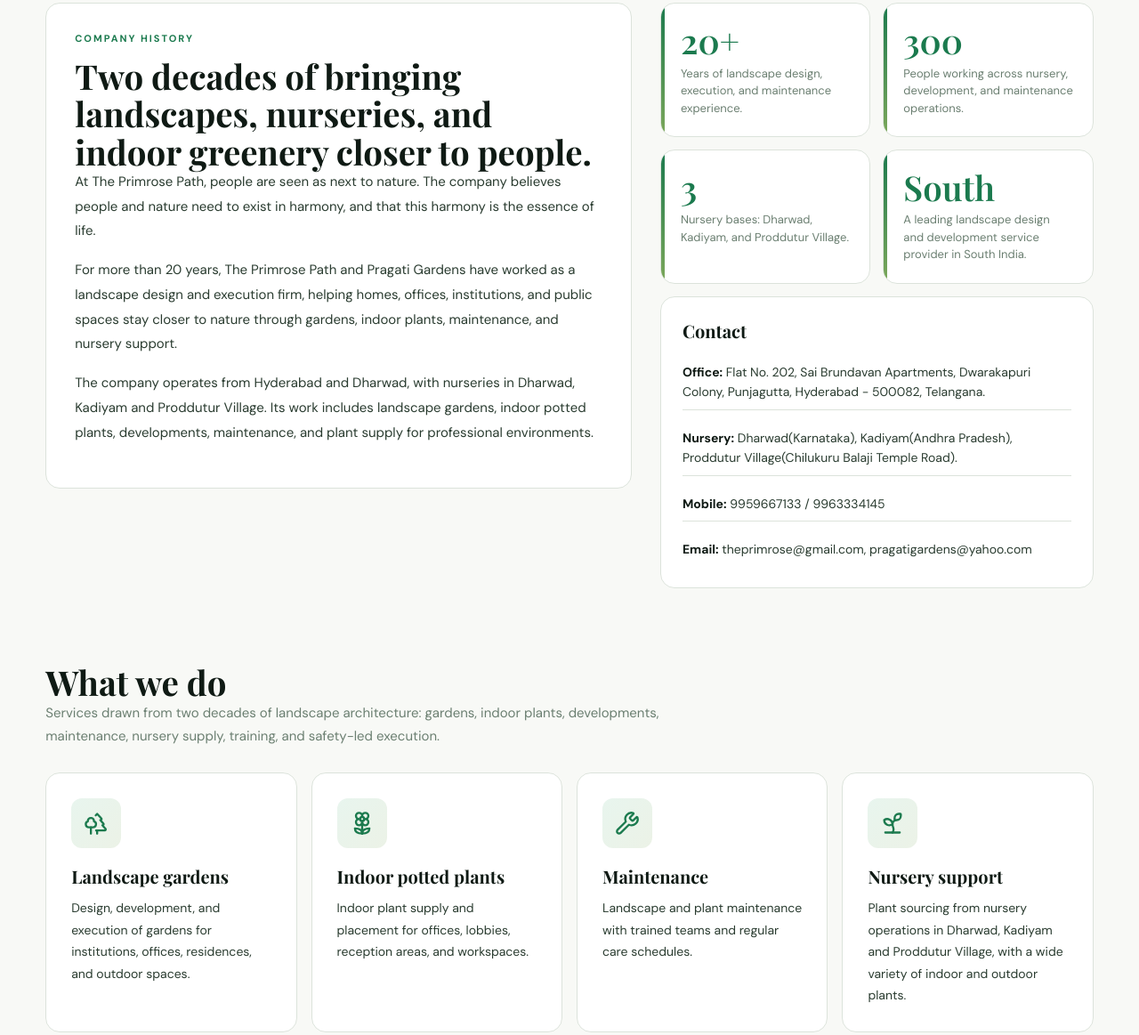
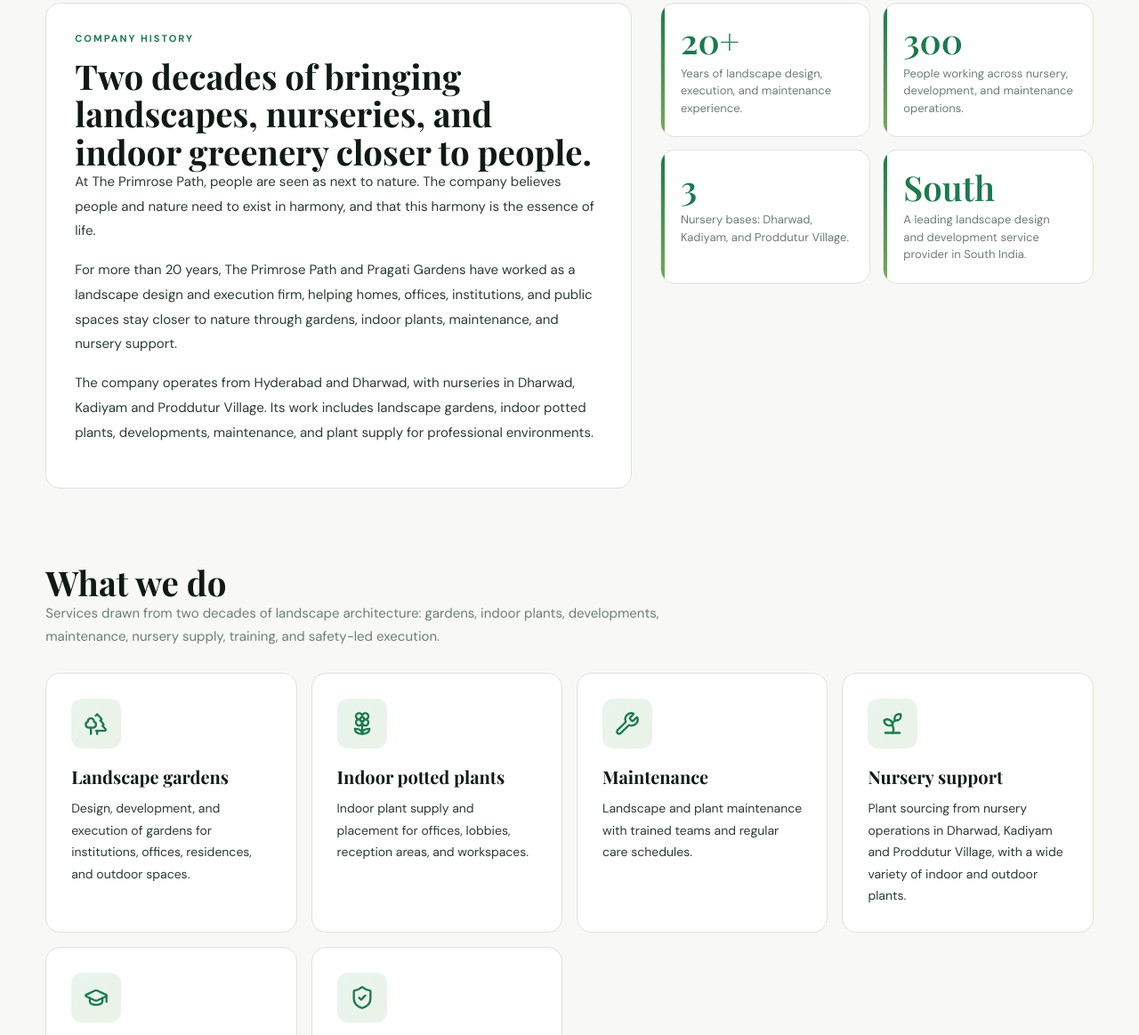
Before and after one commit to CodeV-Zer0/Test-Project, a website: page index.html in a window 1280 px wide. Shown: the part 907-2070 px from the top of the page at 89% size. Drawn offline with nearby package versions, Linux system fonts and the light colour scheme; a web font is replaced by a local one.

Commit message:
Remove redundant contact card from landing page

```diff
--- a/index.html
+++ b/index.html
@@ -629,15 +629,7 @@ footer .footer-logo:hover{opacity:1}
           <div class="stat-card reveal reveal-delay-3"><div class="stat-value"><span class="stat-number" data-count="3">0</span></div><div class="stat-label">Nursery bases: Dharwad, Kadiyam, and Proddutur Village.</div></div>
           <div class="stat-card reveal reveal-delay-4"><div class="stat-value">South</div><div class="stat-label">A leading landscape design and development service provider in South India.</div></div>
         </div>
-        <div class="plain-card reveal" style="margin-top:14px">
-          <h3>Contact</h3>
-          <div class="contact-list">
-            <div><strong>Office:</strong> Flat No. 202, Sai Brundavan Apartments, Dwarakapuri Colony, Punjagutta, Hyderabad - 500082, Telangana.</div>
-            <div><strong>Nursery:</strong> Dharwad(Karnataka), Kadiyam(Andhra Pradesh), Proddutur Village(Chilukuru Balaji Temple Road).</div>
-            <div><strong>Mobile:</strong> 9959667133 / 9963334145</div>
-            <div><strong>Email:</strong> theprimrose@gmail.com, pragatigardens@yahoo.com</div>
-          </div>
-        </div>
+
       </div>
     </div>
   </section>
@@ -1445,7 +1437,7 @@ lucide.createIcons();
       <div>
         <div class="footer-col-title">Contact</div>
         <div class="footer-contact">
-          <div>📍 Sai Brundavana Apartments, 202, Dwarakapuri colony, Punjagutta, Hyderabad-500082</div>
+          <div>📍 Sai Brundavana Apartments, 202, Dwarakapuri colony, Punjagutta, Hyderabad-500082, Telangana</div>
           <div>📞 +91-9963334145 / 9959667133</div>
           <div>📧 theprimrose@gmail.com</div>
           <div>🕐 Mon – Sat: 9:00 am – 6:00 pm</div>
```
